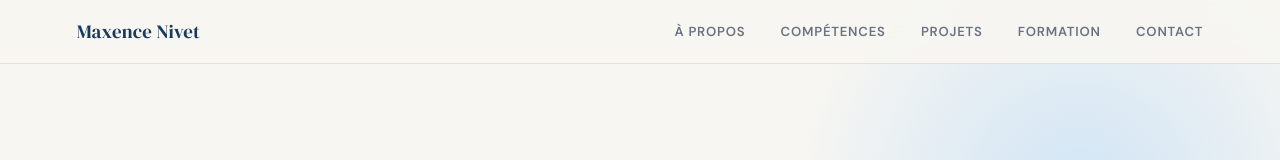
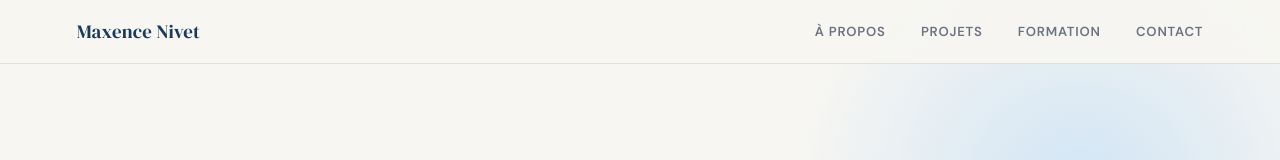
Before and after one commit to maxencenivet/MonPortfolio, a plain HTML site: page index.html in a window 1280 px wide. Shown: the top 160 px of the page. Drawn offline with Linux system fonts and the light colour scheme.

Commit message:
Update index.html

```diff
--- a/index.html
+++ b/index.html
@@ -336,7 +336,6 @@
     <a class="nav-logo" href="#">Maxence Nivet</a>
     <ul class="nav-links">
       <li><a href="#about">À propos</a></li>
-      <li><a href="#skills">Compétences</a></li>
       <li><a href="#projects">Projets</a></li>
       <li><a href="#education">Formation</a></li>
       <li><a href="#contact">Contact</a></li>
```
